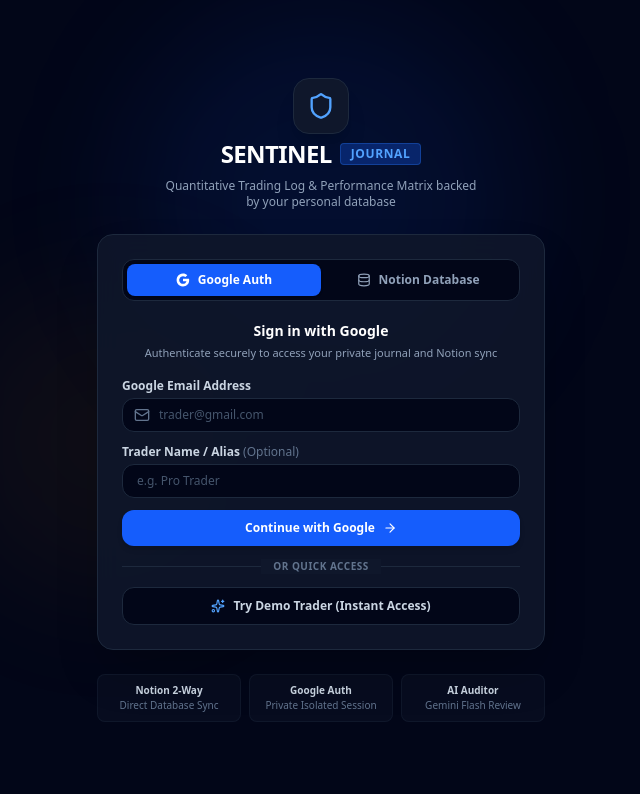
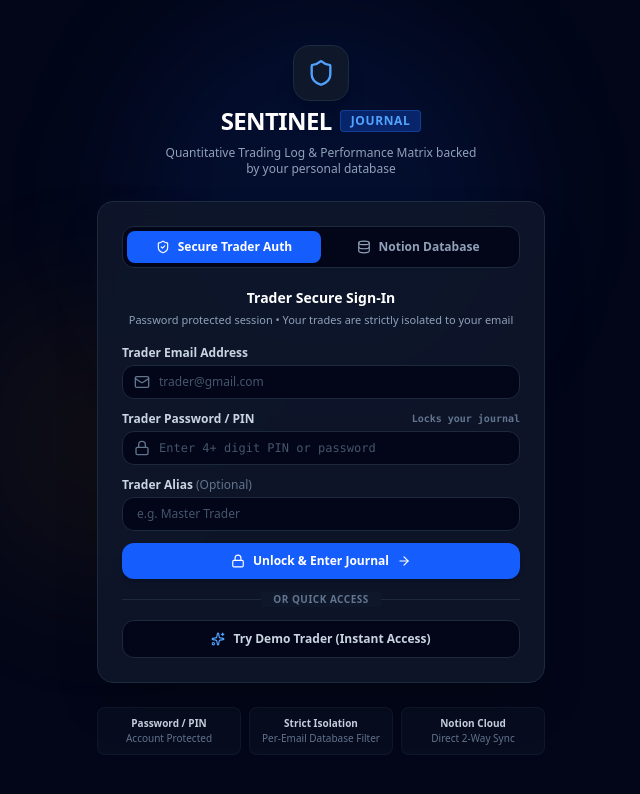
Before and after one commit to FXFAITH/TRADE, a React (Vite) app: page / in a window 1280 px wide. Shown: the top 794 px of the page, without its empty margins (319-959 px from the left). Built offline with nearby package versions, Linux system fonts and the light colour scheme; no server answers.

Commit message:
feat(security): add password/PIN account locking and Google Identity Services SDK

```diff
--- a/index.html
+++ b/index.html
@@ -3,9 +3,11 @@
   <head>
     <meta charset="UTF-8" />
     <meta name="viewport" content="width=device-width, initial-scale=1.0" />
-    <title>My Trading Journal</title>
+    <title>SENTINEL | Quantitative Trading Journal</title>
+    <!-- Google Identity Services for Official Secure Google Sign-In -->
+    <script src="https://accounts.google.com/gsi/client" async defer></script>
   </head>
-  <body>
+  <body class="bg-slate-950 text-slate-100">
     <div id="root"></div>
     <script type="module" src="/src/main.tsx"></script>
   </body>
--- a/src/components/LoginPanel.tsx
+++ b/src/components/LoginPanel.tsx
@@ -1,4 +1,4 @@
-import React, { useState, useEffect } from 'react';
+import React, { useState, useEffect, useRef } from 'react';
 import {
   Shield,
   Lock,
@@ -11,13 +11,15 @@
   ExternalLink,
   RefreshCw,
   AlertCircle,
-  HelpCircle,
+  Key,
+  ShieldCheck,
 } from 'lucide-react';
 import { AuthUser, NotionConfig } from '../types';
 import {
   createGoogleUser,
   createDemoUser,
   createNotionUser,
+  parseGoogleJwt,
   saveStoredUser,
 } from '../lib/auth';
 import {
@@ -30,11 +32,18 @@
   onLogin: (user: AuthUser) => void;
 }
 
+declare global {
+  interface Window {
+    google?: any;
+  }
+}
+
 export const LoginPanel: React.FC<LoginPanelProps> = ({ onLogin }) => {
   const [authMethod, setAuthMethod] = useState<'google' | 'notion'>('google');
 
   // Google sign in state
   const [googleEmail, setGoogleEmail] = useState('');
+  const [googlePassword, setGooglePassword] = useState('');
   const [googleName, setGoogleName] = useState('');
   const [isGoogleLoading, setIsGoogleLoading] = useState(false);
   const [googleError, setGoogleError] = useState<string | null>(null);
@@ -46,21 +55,85 @@
   const [notionError, setNotionError] = useState<string | null>(null);
   const [notionSuccess, setNotionSuccess] = useState<string | null>(null);
 
+  const googleBtnRef = useRef<HTMLDivElement>(null);
+
+  // Initialize Google Identity Services (GIS) button if available
   useEffect(() => {
     const existing = getStoredNotionConfig();
     if (existing.apiKey) setNotionApiKey(existing.apiKey);
     if (existing.databaseId) setNotionDatabaseId(existing.databaseId);
-  }, []);
 
-  const handleGoogleSubmit = (e: React.FormEvent) => {
+    const initGoogleGsi = () => {
+      const googleClientId = (import.meta as any).env?.VITE_GOOGLE_CLIENT_ID;
+      if (window.google?.accounts?.id && googleClientId && googleBtnRef.current) {
+        window.google.accounts.id.initialize({
+          client_id: googleClientId,
+          callback: (response: any) => {
+            if (response.credential) {
+              const payload = parseGoogleJwt(response.credential);
+              if (payload?.email) {
+                const user = createGoogleUser({
+                  sub: payload.sub,
+                  email: payload.email,
+                  name: payload.name,
+                  picture: payload.picture,
+                });
+                saveStoredUser(user);
+                onLogin(user);
+              }
+            }
+          },
+        });
+
+        window.google.accounts.id.renderButton(googleBtnRef.current, {
+          theme: 'filled_blue',
+          size: 'large',
+          text: 'signin_with',
+          shape: 'pill',
+          width: 320,
+        });
+      }
+    };
+
+    if (window.google?.accounts?.id) {
+      initGoogleGsi();
+    } else {
+      const interval = setInterval(() => {
+        if (window.google?.accounts?.id) {
+          initGoogleGsi();
+          clearInterval(interval);
+        }
+      }, 500);
+      return () => clearInterval(interval);
+    }
+  }, [onLogin]);
+
+  const handleEmailPasswordSubmit = (e: React.FormEvent) => {
     e.preventDefault();
     if (!googleEmail.trim()) {
-      setGoogleError('Please enter your Google account email address.');
+      setGoogleError('Please enter your email address.');
       return;
     }
     if (!googleEmail.includes('@')) {
-      setGoogleError('Please enter a valid email format (e.g. yourname@gmail.com).');
+      setGoogleError('Please enter a valid email format (e.g. trader@gmail.com).');
       return;
+    }
+    if (googlePassword.length < 4) {
+      setGoogleError('Security PIN / Password must be at least 4 characters to protect your account.');
+      return;
+    }
+
+    // Verify local PIN security if previously set for this email
+    const savedPinKey = `sentinel_trader_pin_${googleEmail.trim().toLowerCase()}`;
+    const existingPin = localStorage.getItem(savedPinKey);
+    if (existingPin && existingPin !== googlePassword) {
+      setGoogleError('Incorrect Password/PIN for this trader email. Please check your credentials.');
+      return;
+    }
+
+    // Save PIN to protect this account from unauthorized entry on this device
+    if (!existingPin) {
+      localStorage.setItem(savedPinKey, googlePassword);
     }
 
     setIsGoogleLoading(true);
@@ -68,7 +141,7 @@
 
     setTimeout(() => {
       const user = createGoogleUser({
-        email: googleEmail.trim(),
+        email: googleEmail.trim().toLowerCase(),
         name: googleName.trim() || undefined,
       });
       saveStoredUser(user);
@@ -159,26 +232,8 @@
                   : 'text-slate-400 hover:text-slate-200'
               }`}
             >
-              {/* Google G Icon */}
-              <svg className="w-3.5 h-3.5" viewBox="0 0 24 24">
-                <path
-                  fill="currentColor"
-                  d="M22.56 12.25c0-.78-.07-1.53-.2-2.25H12v4.26h5.92c-.26 1.37-1.04 2.53-2.21 3.31v2.77h3.57c2.08-1.92 3.28-4.74 3.28-8.09z"
-                />
-                <path
-                  fill="currentColor"
-                  d="M12 23c2.97 0 5.46-.98 7.28-2.66l-3.57-2.77c-.98.66-2.23 1.06-3.71 1.06-2.86 0-5.29-1.93-6.16-4.53H2.18v2.84C3.99 20.53 7.7 23 12 23z"
-                />
-                <path
-                  fill="currentColor"
-                  d="M5.84 14.09c-.22-.66-.35-1.36-.35-2.09s.13-1.43.35-2.09V7.06H2.18C1.43 8.55 1 10.22 1 12s.43 3.45 1.18 4.94l2.85-2.22.81-.63z"
-                />
-                <path
-                  fill="currentColor"
-                  d="M12 5.38c1.62 0 3.06.56 4.21 1.64l3.15-3.15C17.45 2.09 14.97 1 12 1 7.7 1 3.99 3.47 2.18 7.06l3.66 2.84c.87-2.6 3.3-4.52 6.16-4.52z"
-                />
-              </svg>
-              Google Auth
+              <ShieldCheck className="w-3.5 h-3.5" />
+              Secure Trader Auth
             </button>
 
             <button
@@ -195,15 +250,18 @@
             </button>
           </div>
 
-          {/* GOOGLE AUTH VIEW */}
+          {/* SECURE TRADER AUTH VIEW */}
           {authMethod === 'google' && (
             <div className="space-y-4">
               <div className="text-center space-y-1">
-                <h2 className="text-sm font-bold text-white">Sign in with Google</h2>
+                <h2 className="text-sm font-bold text-white">Trader Secure Sign-In</h2>
                 <p className="text-[11px] text-slate-400">
-                  Authenticate securely to access your private journal and Notion sync
+                  Password protected session &bull; Your trades are strictly isolated to your email
                 </p>
               </div>
+
+              {/* Official Google GSI Button Container */}
+              <div ref={googleBtnRef} className="flex justify-center empty:hidden min-h-0" />
 
               {googleError && (
                 <div className="p-3 bg-rose-950/40 border border-rose-800/60 rounded-xl text-rose-300 text-xs flex items-center gap-2">
@@ -212,10 +270,10 @@
                 </div>
               )}
 
-              <form onSubmit={handleGoogleSubmit} className="space-y-3">
+              <form onSubmit={handleEmailPasswordSubmit} className="space-y-3">
                 <div>
                   <label className="block text-xs font-semibold text-slate-300 mb-1">
-                    Google Email Address
+                    Trader Email Address
                   </label>
                   <div className="relative">
                     <Mail className="w-4 h-4 text-slate-500 absolute left-3 top-1/2 -translate-y-1/2" />
@@ -231,12 +289,30 @@
                 </div>
 
                 <div>
+                  <label className="block text-xs font-semibold text-slate-300 mb-1 flex items-center justify-between">
+                    <span>Trader Password / PIN</span>
+                    <span className="text-[10px] text-slate-500 font-mono">Locks your journal</span>
+                  </label>
+                  <div className="relative">
+                    <Lock className="w-4 h-4 text-slate-500 absolute left-3 top-1/2 -translate-y-1/2" />
+                    <input
+                      type="password"
+                      required
+                      placeholder="Enter 4+ digit PIN or password"
+                      value={googlePassword}
+                      onChange={(e) => setGooglePassword(e.target.value)}
+                      className="w-full pl-9 pr-3.5 py-2 bg-slate-950 border border-slate-800 rounded-xl text-slate-100 placeholder-slate-600 focus:outline-none focus:border-blue-500 text-xs font-mono"
+                    />
+                  </div>
+                </div>
+
+                <div>
                   <label className="block text-xs font-semibold text-slate-300 mb-1">
-                    Trader Name / Alias <span className="text-slate-500 font-normal">(Optional)</span>
+                    Trader Alias <span className="text-slate-500 font-normal">(Optional)</span>
                   </label>
                   <input
                     type="text"
-                    placeholder="e.g. Pro Trader"
+                    placeholder="e.g. Master Trader"
                     value={googleName}
                     onChange={(e) => setGoogleName(e.target.value)}
                     className="w-full px-3.5 py-2 bg-slate-950 border border-slate-800 rounded-xl text-slate-100 placeholder-slate-600 focus:outline-none focus:border-blue-500 text-xs"
@@ -252,7 +328,8 @@
                     <RefreshCw className="w-4 h-4 animate-spin" />
                   ) : (
                     <>
-                      <span>Continue with Google</span>
+                      <Lock className="w-3.5 h-3.5" />
+                      <span>Unlock &amp; Enter Journal</span>
                       <ArrowRight className="w-3.5 h-3.5" />
                     </>
                   )}
@@ -358,19 +435,19 @@
 
         </div>
 
-        {/* Feature Highlights */}
+        {/* Security & Feature Highlights */}
         <div className="grid grid-cols-3 gap-2 text-center text-[10px] text-slate-500">
           <div className="p-2 rounded-lg bg-slate-900/40 border border-slate-800/40">
-            <span className="font-semibold text-slate-300 block">Notion 2-Way</span>
-            Direct Database Sync
+            <span className="font-semibold text-slate-300 block">Password / PIN</span>
+            Account Protected
           </div>
           <div className="p-2 rounded-lg bg-slate-900/40 border border-slate-800/40">
-            <span className="font-semibold text-slate-300 block">Google Auth</span>
-            Private Isolated Session
+            <span className="font-semibold text-slate-300 block">Strict Isolation</span>
+            Per-Email Database Filter
           </div>
           <div className="p-2 rounded-lg bg-slate-900/40 border border-slate-800/40">
-            <span className="font-semibold text-slate-300 block">AI Auditor</span>
-            Gemini Flash Review
+            <span className="font-semibold text-slate-300 block">Notion Cloud</span>
+            Direct 2-Way Sync
           </div>
         </div>
 
```
